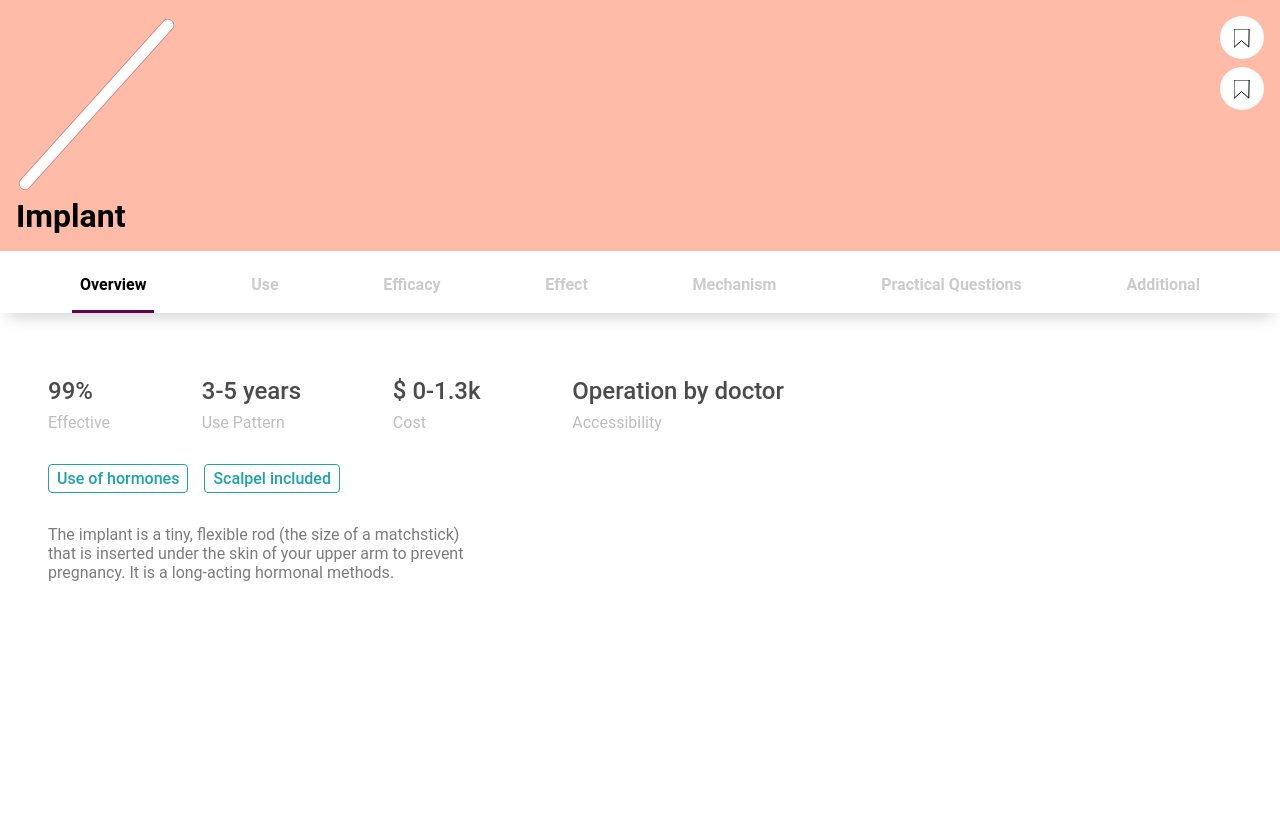
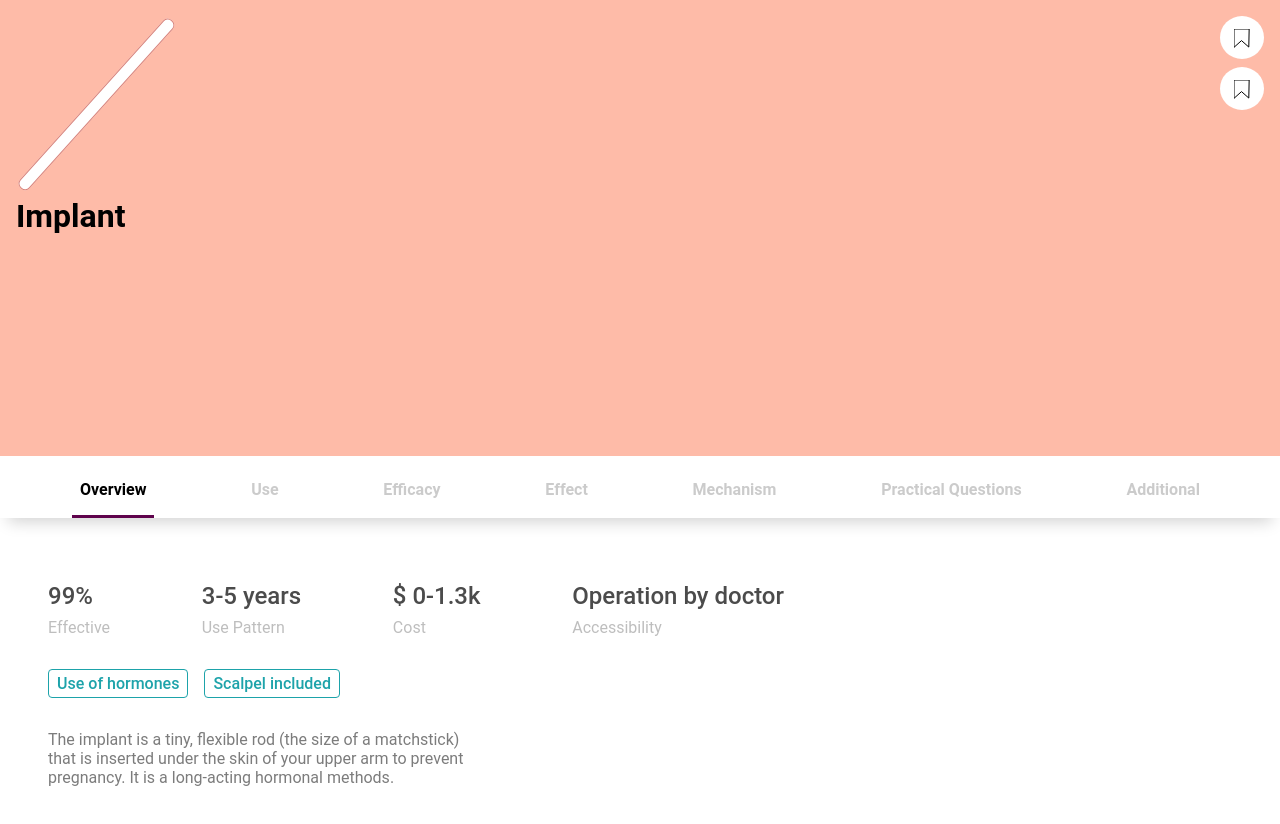
Before and after one commit to sandboxnu/knowyouroptions, a Next.js app in the folder frontend/: page /implant in a window 1280 px wide. Shown: the top 824 px of the page. Before the commit the page ends 800 px from the top, so only its background shows below. Built offline with nearby package versions, Linux system fonts and the light colour scheme; a web font is replaced by a local one.

Commit message:
header height

```diff
--- a/frontend/templates/contraceptives/index.tsx
+++ b/frontend/templates/contraceptives/index.tsx
@@ -41,6 +41,10 @@ const Header = styled(Container)`
   background-color: #febba8;
   display: flex;
   flex-direction: row;
+
+  @media (min-width: 600px) {
+    height: 57vh;
+  }
 `;
 
 const SvgCircle = styled.div`
```
